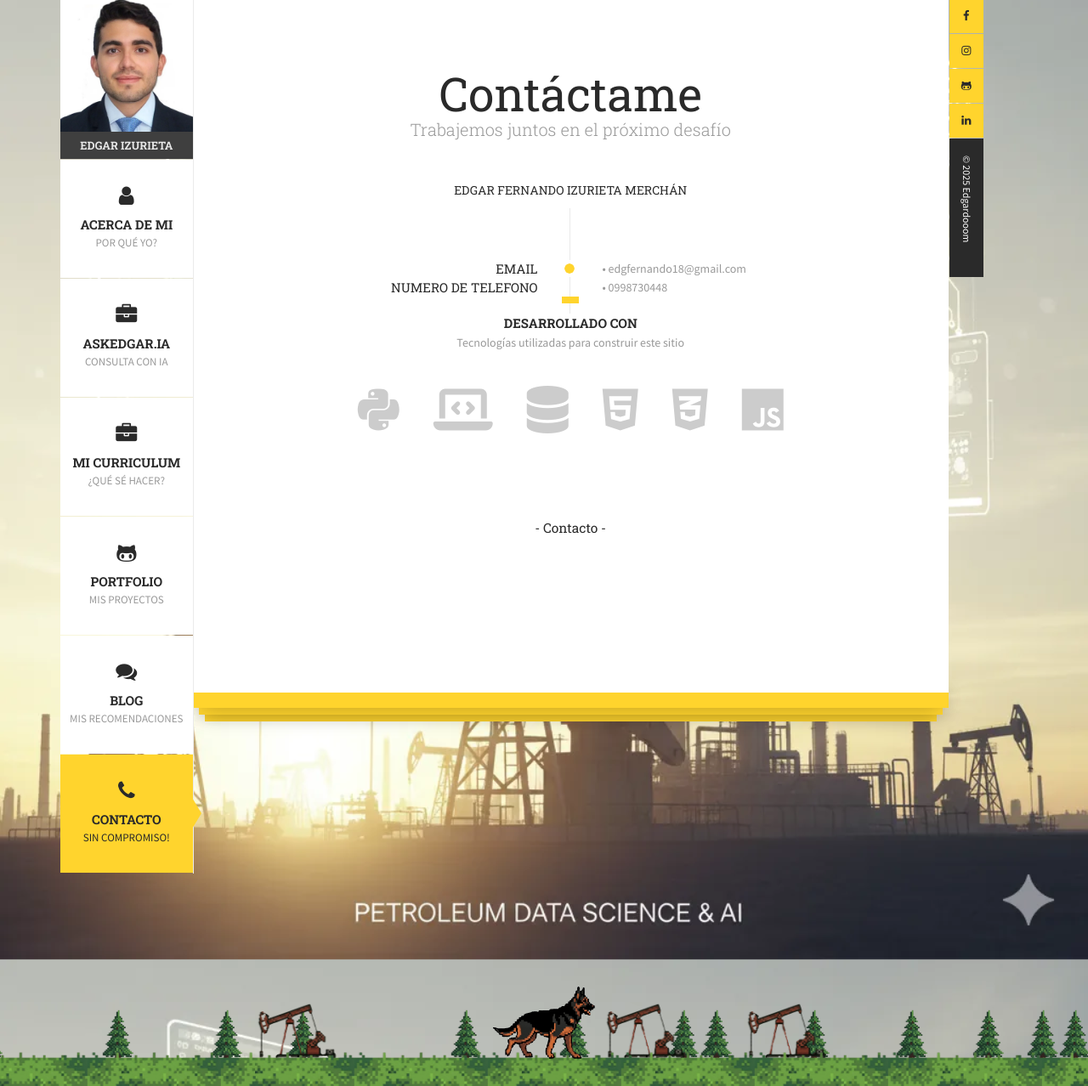
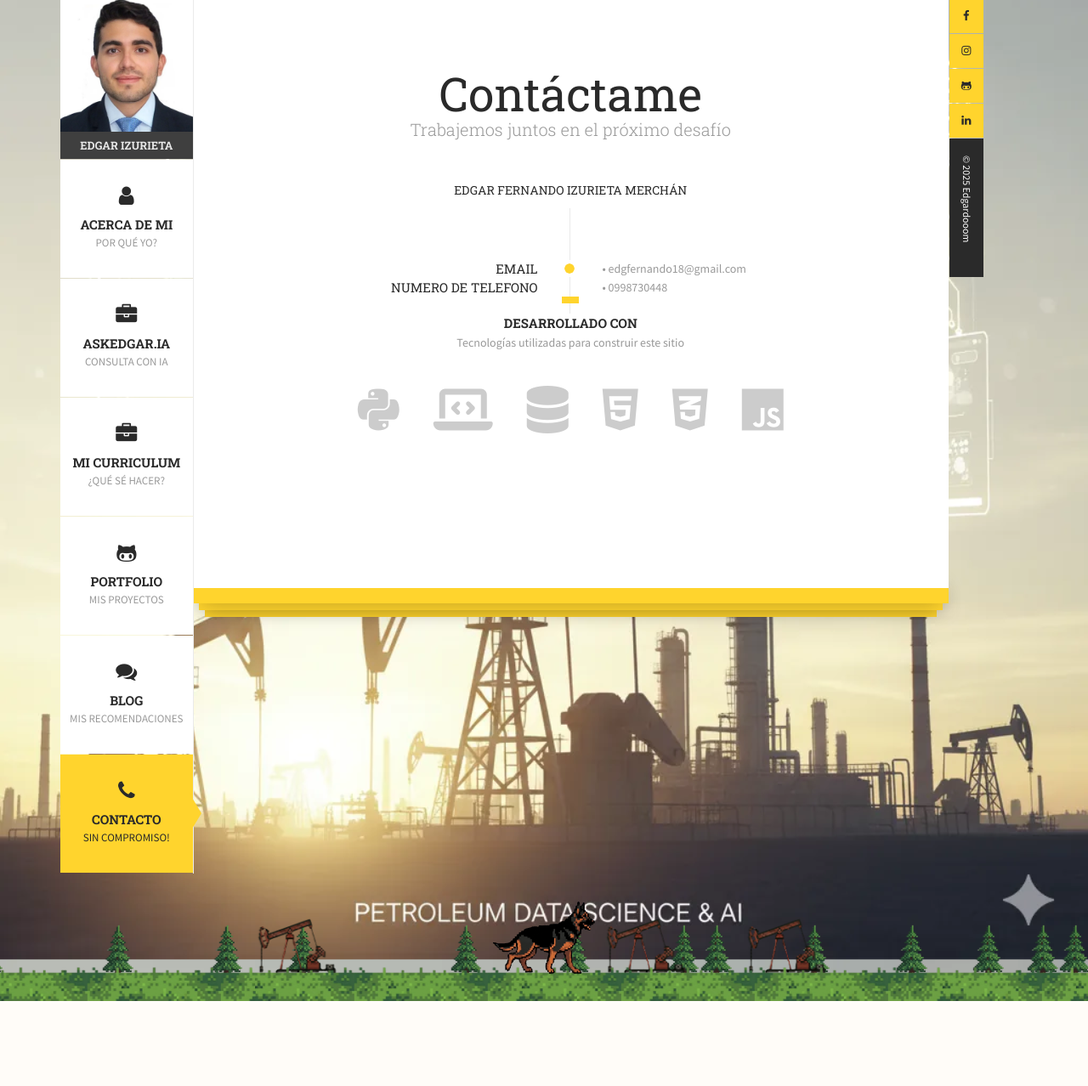
Before and after one commit to edgardoomer/portafolio-django, a Django app: page /es/contact/ in a window 1280 px wide. Shown: the part 151-1429 px from the top of the page at 85% size. After the commit the page ends 1329 px from the top, so only its background shows below. Run offline with Django 5.2, Linux system fonts and the light colour scheme; some libraries are stand-ins or nearby versions.

Commit message:
Quitar los textos de pie de cada seccion y acercar la animacion
- Eliminados los '- 1/5 -', '- 2/5 -', '- Proyectos -', '- Feedback -'
  y '- Contacto -' del pie de cada seccion, junto con su espacio.
- Animacion del pie mas cerca de los contenedores (altura 150px y sin
  margen superior): queda ~16px de hueco.

```diff
--- a/site_app/templates/contact_view.html
+++ b/site_app/templates/contact_view.html
@@ -183,13 +183,6 @@
                 </div>
             </div>
 
-            <div class="block-content mb-50">
-                <div class="row">
-                    <div class="col-md-12">
-                        <span class="page-number emph-1">- {% trans "Contacto" %} -</span>
-                    </div>
-                </div>
-            </div>
 
         </div>
     </div>
--- a/templates/body.html
+++ b/templates/body.html
@@ -26,11 +26,13 @@
     .animacion-footer {
         position: relative;
         width: 100%;
-        height: 200px;
+        /* Altura ajustada para que el punto mas alto de la animacion (el perro)
+           quede cerca de los contenedores, sin espacio muerto arriba. */
+        height: 150px;
         overflow: hidden;
         background-color: transparent;
         border-top: none;
-        margin-top: 50px;
+        margin-top: 0;
     }
 
     /* EL PERRO */
```
Also changed, not shown: blog_app/templates/blog.html (+1 -8 lines), portafolio_app/templates/portafolio_view.html (+0 -7 lines), site_app/templates/curriculum_view.html (+0 -13 lines), site_app/templates/home_view.html (+0 -13 lines).
